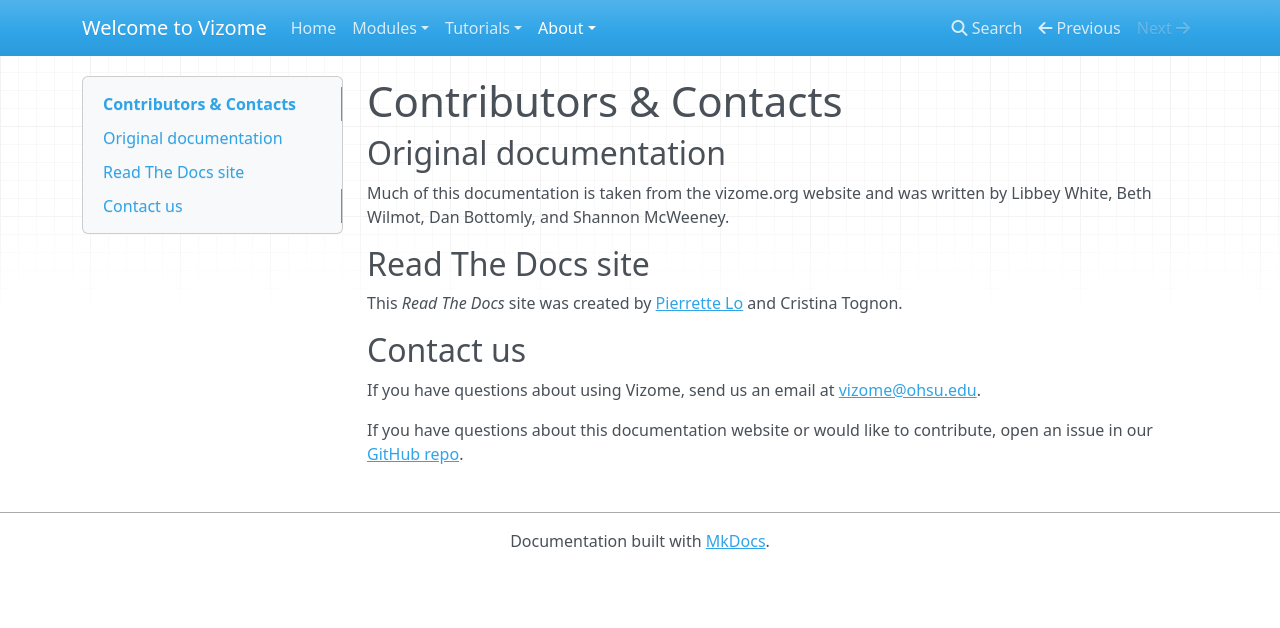
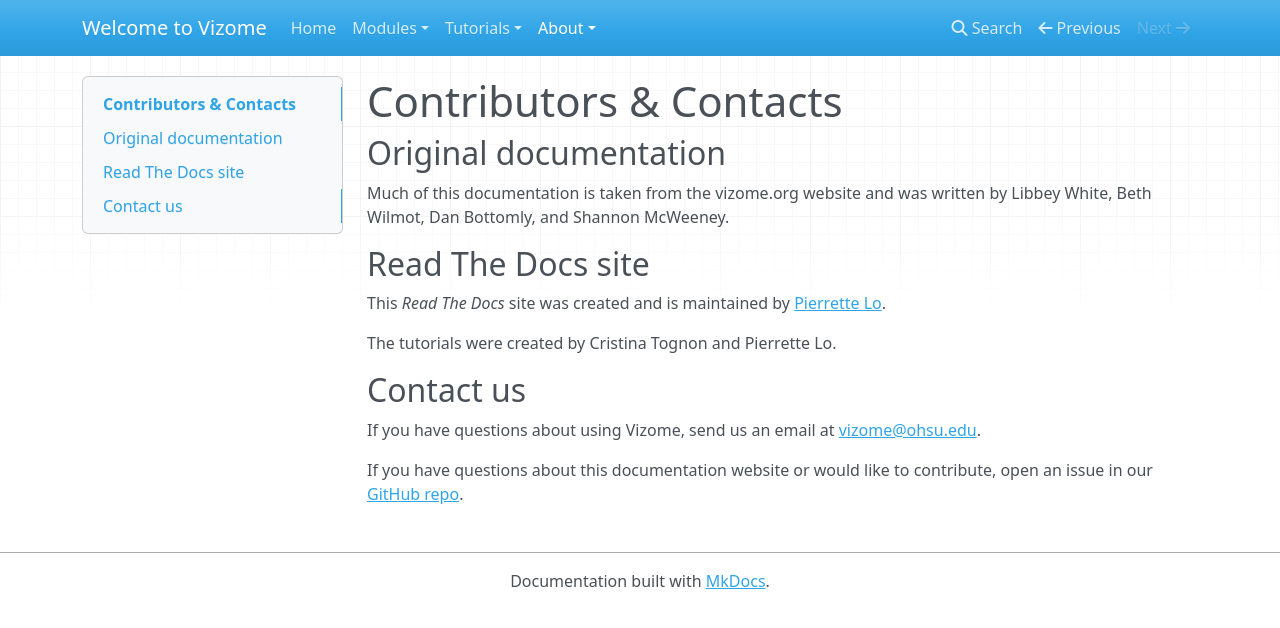
Before and after one commit to lopierra/vizome_docs, an MkDocs documentation site: the page built from docs/contributors.md, in a window 1280 px wide. Shown: the top 628 px of the page. Built offline with MkDocs 1.6.1, drawn with Linux system fonts in a browser that asks for light colours; nearby versions of some CDN libraries; old or Windows-style settings are respelled for this version of MkDocs.

Commit message:
Update contributors.md

```diff
--- a/docs/contributors.md
+++ b/docs/contributors.md
@@ -6,7 +6,9 @@
 
 ## Read The Docs site
 
-This *Read The Docs* site was created by [Pierrette Lo](https://github.com/lopierra) and Cristina Tognon.
+This *Read The Docs* site was created and is maintained by [Pierrette Lo](https://github.com/lopierra).
+
+The tutorials were created by Cristina Tognon and Pierrette Lo.
 
 ## Contact us
 
```
